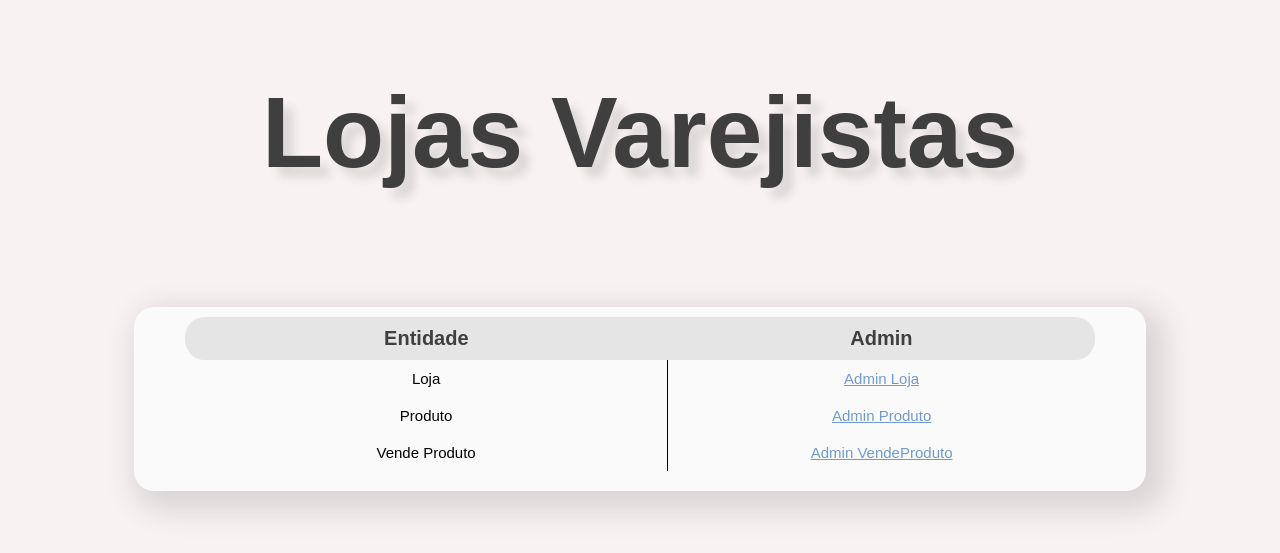
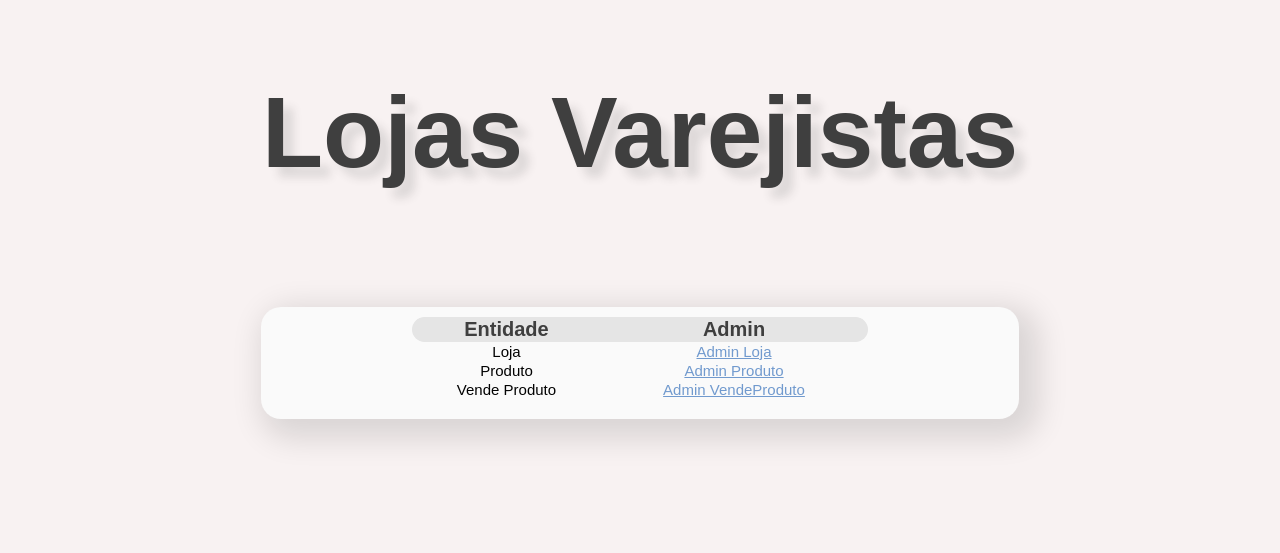
Before and after one commit to jefflmattos/JMskateshop, a Django app: page / in a window 1280 px wide. Shown: the top 553 px of the page. Run offline with Django 3.2, Linux system fonts and the light colour scheme.

Commit message:
improvments and create new Produto template. ordenation of the css codes. Also, had an issue with the padding of the tables

```diff
--- a/mysite/lojasvarejistasapp/templates/index.html
+++ b/mysite/lojasvarejistasapp/templates/index.html
@@ -14,16 +14,16 @@
         <h1 class="title">Lojas Varejistas</h1>
     </div>
 
-    <div class="container">
+    <div class="container" id="home_container">
         <table class="home_table">
-            <tr>
-                <td class="head_cell col_first_head_cell">Entidade</td>
-                <td class="head_cell col_last_head_cell">Admin</td>
+            <tr class="head_table">
+                <td id="col_first_head_cell">Entidade</td>
+                <td id="col_last_head_cell">Admin</td>
             </tr>
 
-            <tr>
-                <td class="cells left_side_cells">Loja</td>
-                <td class="right_side_cells">
+            <tr class="cells" id="home_cells">
+                <td id="home_first_col">Loja</td>
+                <td id="home_last_col">
                     <a href="loja.html">
                         Admin Loja
                     </a>
@@ -31,17 +31,17 @@
             </tr>
 
             <tr>
-                <td class="cells left_side_cells">Produto</td>
-                <td class="right_side_cells">
-                    <a href="#">
+                <td id="home_first_col">Produto</td>
+                <td id="home_last_col">
+                    <a href="produto.html">
                         Admin Produto
                     </a>
                 </td>
             </tr>
 
             <tr>
-                <td class="cells left_side_cells">Vende Produto</td>
-                <td class="right_side_cells">
+                <td id="home_first_col">Vende Produto</td>
+                <td id="home_last_col">
                     <a href="#">
                         Admin VendeProduto
                     </a>
--- a/mysite/lojasvarejistasapp/templates/style.css
+++ b/mysite/lojasvarejistasapp/templates/style.css
@@ -73,46 +81,35 @@ h1 {
     box-shadow: 10px 10px 30px 10px rgba(0, 0, 0, 0.123)
 }
 
-/* Try to sytle every unique table */
-/* Isn't working */
-.loja_table {
-    padding: 100px;
+
+
+/* IDs */
+#produto_container {
+    width: 90%
 }
 
-.left_side_cells {
-    padding: 10px 0px 10px 80px;
+#home_container {
+    width: 60%;
 }
 
-.col_first_head_cell {
-    border-collapse: inherit;
-    border-radius: 20px 0px 0px 20px;
-    /*border-right: 1px solid black;*/
-    /*padding: 15px 110px 15px 110px;*/
+
+/* =========================Text and caracters================================== */
+
+/* Tags */
+a {
+    color: var(--link-color);
+    text-decoration: underline;
 }
 
-.col_last_head_cell {
-    border-collapse: inherit;
-    border-radius: 0px 20px 20px 0px;
-    /*padding: 15px 110px 15px 80px;*/
+h1 {
+    text-shadow: 0.1em 0.1em 0.1em #33333323
 }
 
-.head_cell {
-    text-align: center;
-    background-color: var(--head-cell-color);
-    font-family: var(--font-family);
-    color: var(--secondary-text-color);
-    font-size: var(--secondary-text-size);
-    font-weight: var(--font-weight);
-    width: 10%;
-    padding: 10px;
-}
 
-.cells {
-    padding: 10px 50px 10px 50px;
-    border-right: 1px solid black;
-    text-align: center;
-}
+/* =========================Tables================================== */
+/* I have some padding issues with the tables */
 
+/* Tags */
 table {
     text-align: center;
     border-collapse: collapse;
@@ -121,8 +118,60 @@ table {
     margin: auto;
     font-family: var(--font-family);
     font-size: var(--text-size);
+    margin:auto;
+    padding: 500px;
 }
 
+/* Classes */
+
+.home_table {
+
+
+    width: 60%;
+
+}
+.head_table {
+    padding: 1000px;
+    text-align: center;
+    background-color: var(--head-cell-color);
+    font-family: var(--font-family);
+    color: var(--secondary-text-color);
+    font-size: var(--secondary-text-size);
+    font-weight: var(--font-weight);
+    width: 100%;
+
+}
+
+.cells {
+    text-align: center;
+}
+
+/* IDs */
+#produto_head_table {
+    padding: 100px;
+}
+#col_first_head_cell {
+    border-collapse: inherit;
+    border-radius: 20px 0px 0px 20px;
+}
+
+#col_last_head_cell {
+    border-collapse: inherit;
+    border-radius: 0px 20px 20px 0px;
+}
+
+#home_cells {
+    padding: 100px;
+}
+
+
+
+
+
+
+/* =========================Buttons================================== */
+
+/* Classes */
 .btn {
     color: var(--btn-text-color);
     border: none;
--- a/mysite/lojasvarejistasapp/views.py
+++ b/mysite/lojasvarejistasapp/views.py
@@ -4,4 +4,8 @@ from django.shortcuts import render
 def home(request):
     return render(request, 'index.html')
 
-# Create your views here.
+def lojas(request):
+    return render(request, 'lojas.html')
+
+def produtos(request):
+    return render(request, 'produtos.html')
```
Also changed, not shown: other parts of mysite/lojasvarejistasapp/templates/style.css (+31 -26 lines), mysite/lojasvarejistasapp/templates/loja.html (+24 -28 lines), mysite/lojasvarejistasapp/templates/produto.html (added, +68 -0 lines).
